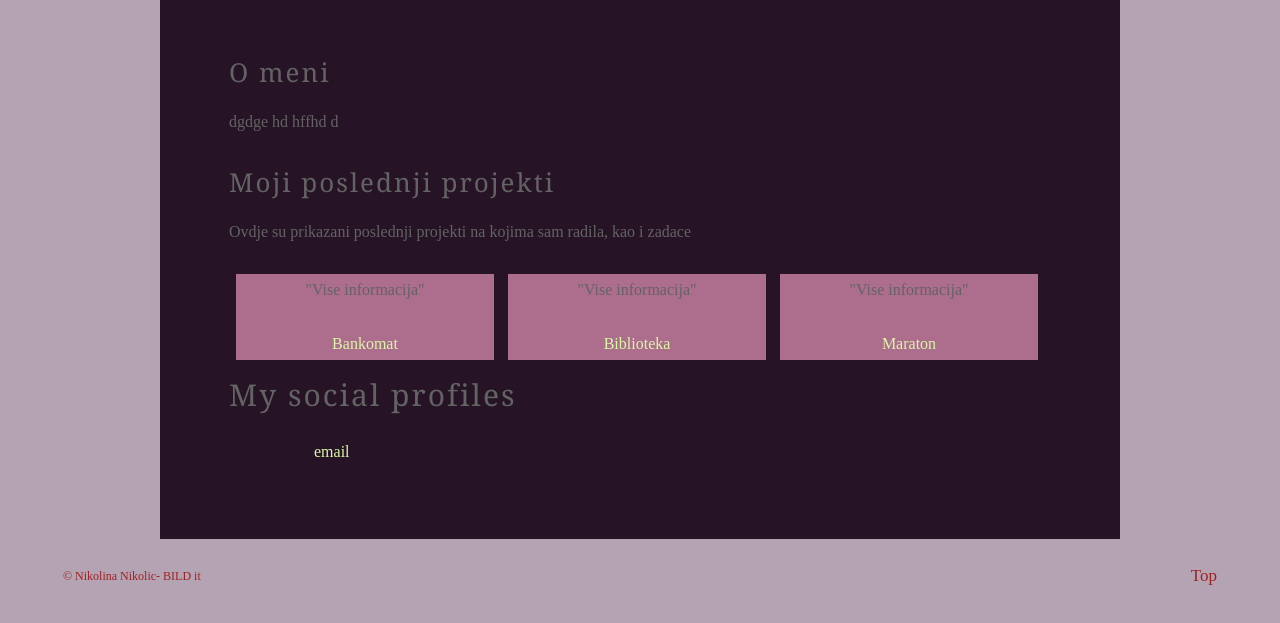
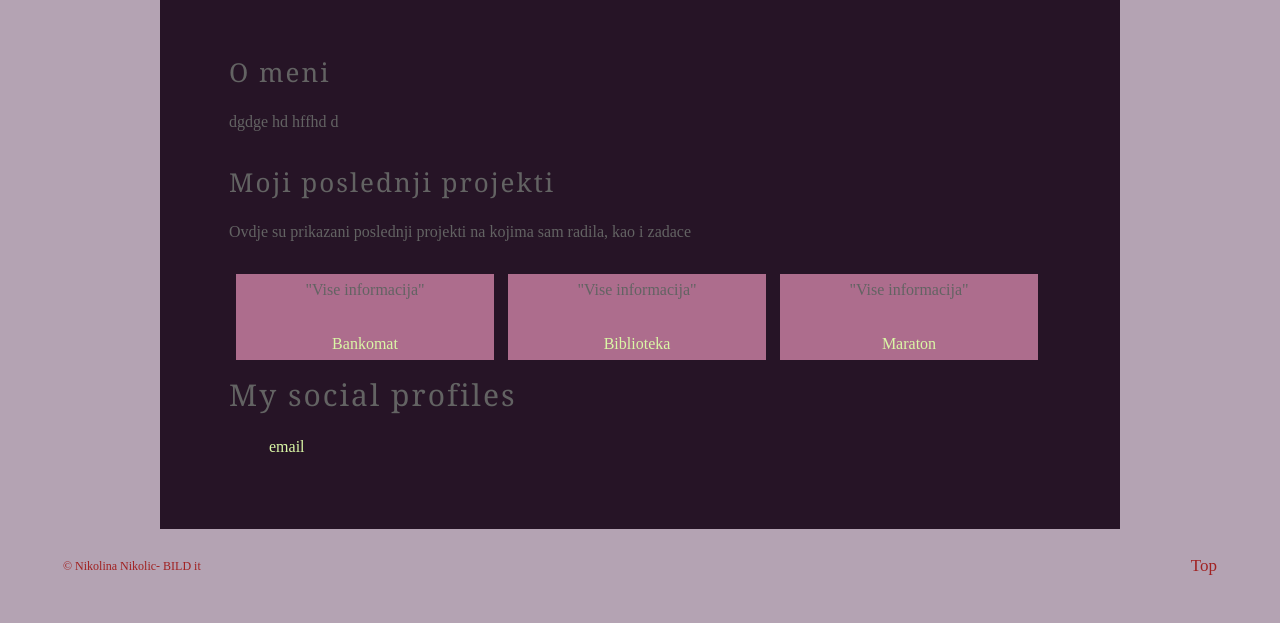
Before and after one commit to NikolinaNikolic/NikolinaNikolic.github.io, a plain HTML site: page index.html in a window 1280 px wide. Shown: the part 381-1004 px from the top of the page. Drawn offline with Linux system fonts and the light colour scheme; a script that the page names is missing.

Commit message:
Update index.css

```diff
--- a/index.css
+++ b/index.css
@@ -102,10 +102,7 @@ ul#nav {
 		#content #social ul li {
 			float: left; margin: 0 20px 20px 0;
 		}
-			#content #social ul li a {
-				display: block; width: 100px; padding: 5px 0 5px 45px;
-				background: url(images/social-icons.png) no-repeat;
-			}
+
 				#content #social ul li a.email { background-position: 0 -3px; }
 
 
```
